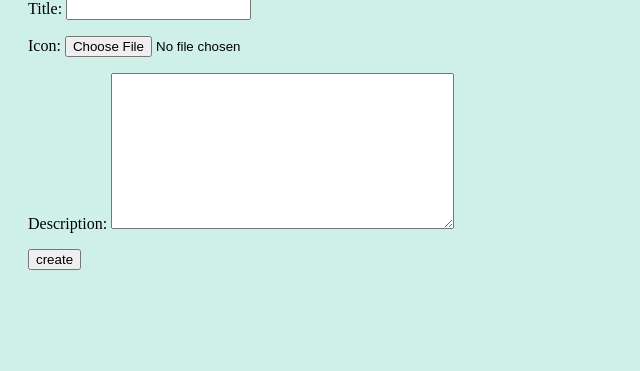
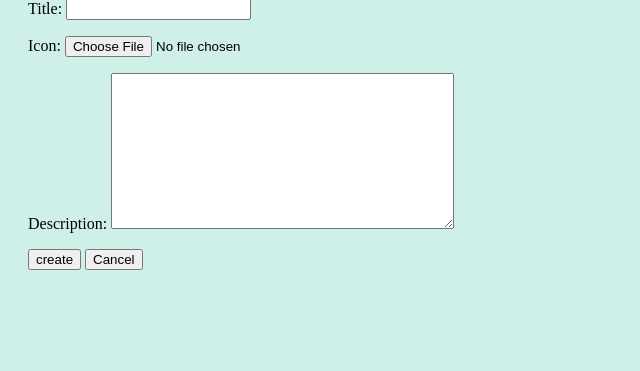
Before and after one commit to AliHosseinzadeh2000/casco, a Django app: page /decks/create/ in a window 1280 px wide. Shown: the part 114-485 px from the top of the page, without its empty margins (0-640 px from the left). Run offline with Django 4.2, Linux system fonts and the light colour scheme.

Commit message:
cancel button added to deck-create & deck-update pages

```diff
--- a/casco/flash_card/templates/deck_create.html
+++ b/casco/flash_card/templates/deck_create.html
@@ -1,11 +1,12 @@
 {% extends "base.html" %}
-
 {% block title %}create new card{% endblock %}
-
 {% block content %}
     <form action="" method="POST" enctype="multipart/form-data">
         {% csrf_token %}
         {{ form.as_p }}
-        <input type="submit" value="create">
+        <div>
+            <input type="submit" value="create">
+            <a href="{% url 'flash_card:deck-list' %}"><input type="button" value="Cancel"></a>
+        </div>
     </form>
 {% endblock %}
```
Also changed, not shown: casco/flash_card/templates/deck_update.html (+4 -3 lines).
